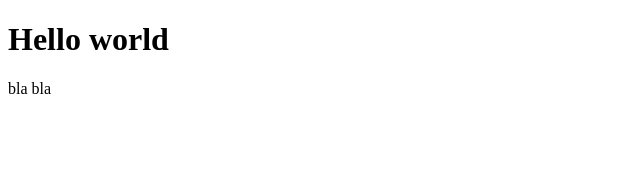
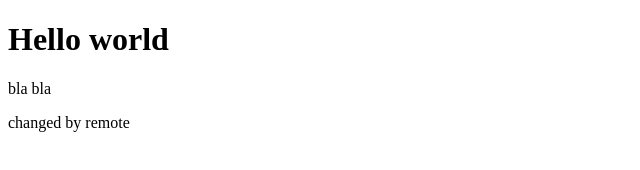
Before and after one commit to EfratAnsbacher/shushan4, a plain HTML site: page index.html in a window 1280 px wide. Shown: the whole page, without its empty margins (0-640 px from the left). Drawn offline with Linux system fonts and the light colour scheme.

Commit message:
add span index.html

```diff
--- a/index.html
+++ b/index.html
@@ -10,5 +10,6 @@
     <h1>Hello world</h1>
     <p>bla bla</p>
     <a href="https://www.google.com"></a>
+    <span>changed by remote</span>
 </body>
 </html>
```
